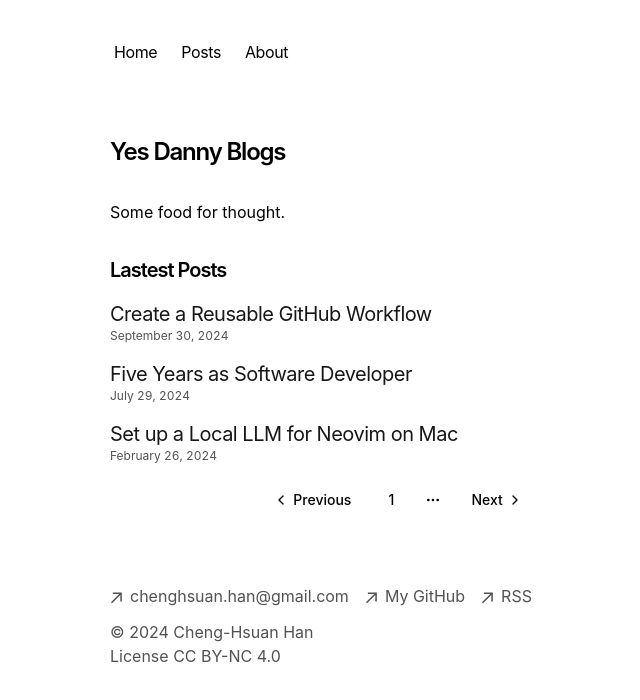
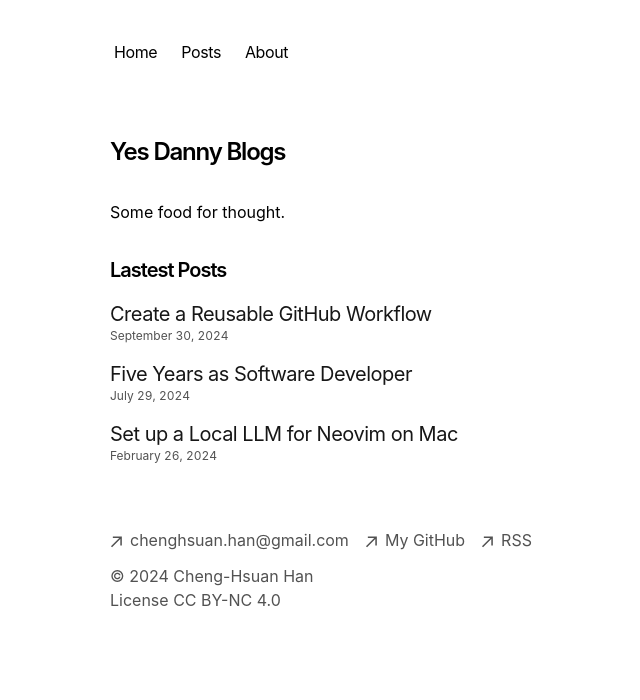
Before and after one commit to dannyh79/dannyh79.github.io, a Next.js app: page / in a window 1280 px wide. Shown: the top 700 px of the page, without its empty margins (242-882 px from the left). Built offline with nearby package versions, Linux system fonts and the light colour scheme; no server answers.

Commit message:
Add <BlogPosts /> prop isPaginated to toggle pagination

```diff
--- a/app/components/Posts.tsx
+++ b/app/components/Posts.tsx
@@ -17,9 +17,13 @@ import { formatDate } from './utils';
 
 type Props = {
   posts: Post[];
+
+  /** @defaultValue true */
+  isPaginated?: boolean;
 };
 
-export default function BlogPosts({ posts }: Props) {
+export default function BlogPosts(props: Props) {
+  const { isPaginated = true, posts } = props;
   return (
     <ol>
       {posts.sort(byPublishedAtDesc).map((post) => (
@@ -36,6 +40,7 @@ export default function BlogPosts({ posts }: Props) {
           </Link>
         </li>
       ))}
+      {isPaginated && (
         <Pagination>
           <PaginationContent>
             <PaginationItem>
@@ -52,6 +57,7 @@ export default function BlogPosts({ posts }: Props) {
             </PaginationItem>
           </PaginationContent>
         </Pagination>
+      )}
     </ol>
   );
 }
--- a/app/page.tsx
+++ b/app/page.tsx
@@ -17,7 +17,7 @@ export default function Page() {
       <p className="mb-4">{siteDescription}</p>
       <div className="my-8">
         <h2 className="mb-4 text-xl font-semibold tracking-tighter">Lastest Posts</h2>
-        <BlogPosts posts={lastThreePosts} />
+        <BlogPosts isPaginated={false} posts={lastThreePosts} />
       </div>
     </section>
   );
```
Lines whose indentation alone changed are shown as unchanged.
